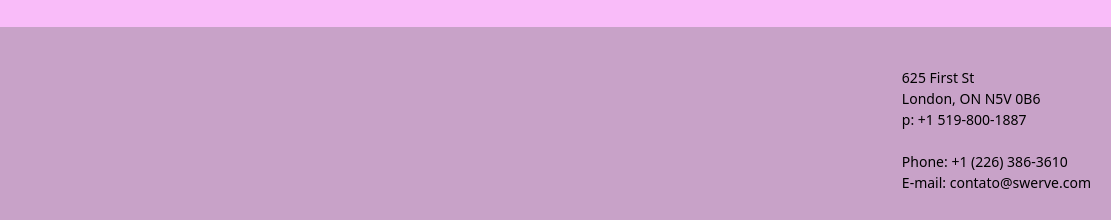
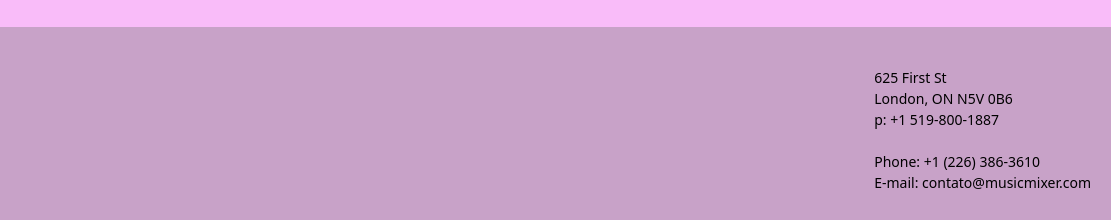
Before and after one commit to Hannah-MS-24/silva_hannah_music_mixer, a plain HTML site: page index.html in a window 1280 px wide. Shown: the part 1012-1232 px from the top of the page, 169-1280 px from the left. Drawn offline with Linux system fonts and the light colour scheme.

Commit message:
update
update index

```diff
--- a/index.html
+++ b/index.html
@@ -108,7 +108,7 @@
             London, ON N5V 0B6<br>
             p: +1 519-800-1887<br><br>
             Phone: +1 (226) 386-3610<br>
-            E-mail: contato@swerve.com
+            E-mail: contato@musicmixer.com
         </p>
 
         <div class="social-icons-footer col-start-2 col-end-4 m-col-start-10 m-col-end-13 l-col-start-10 l-col-end-13">
```
